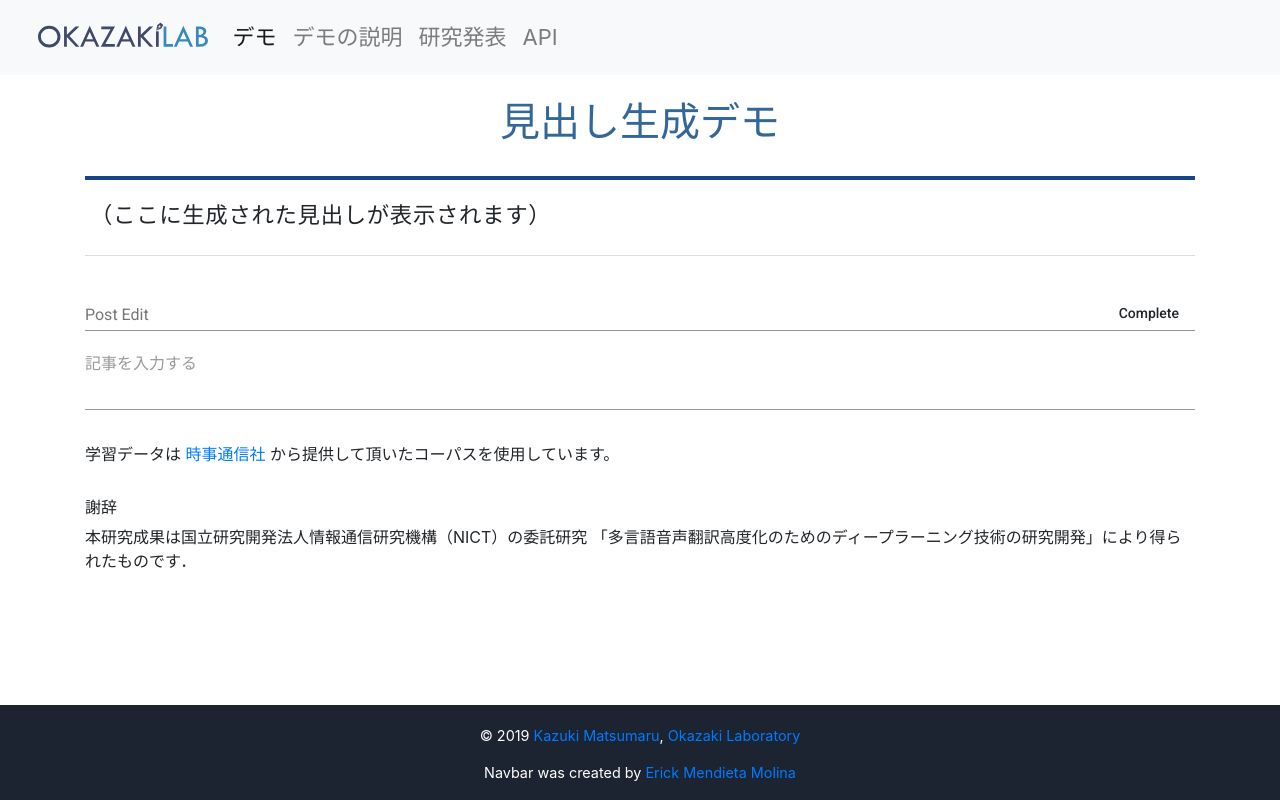
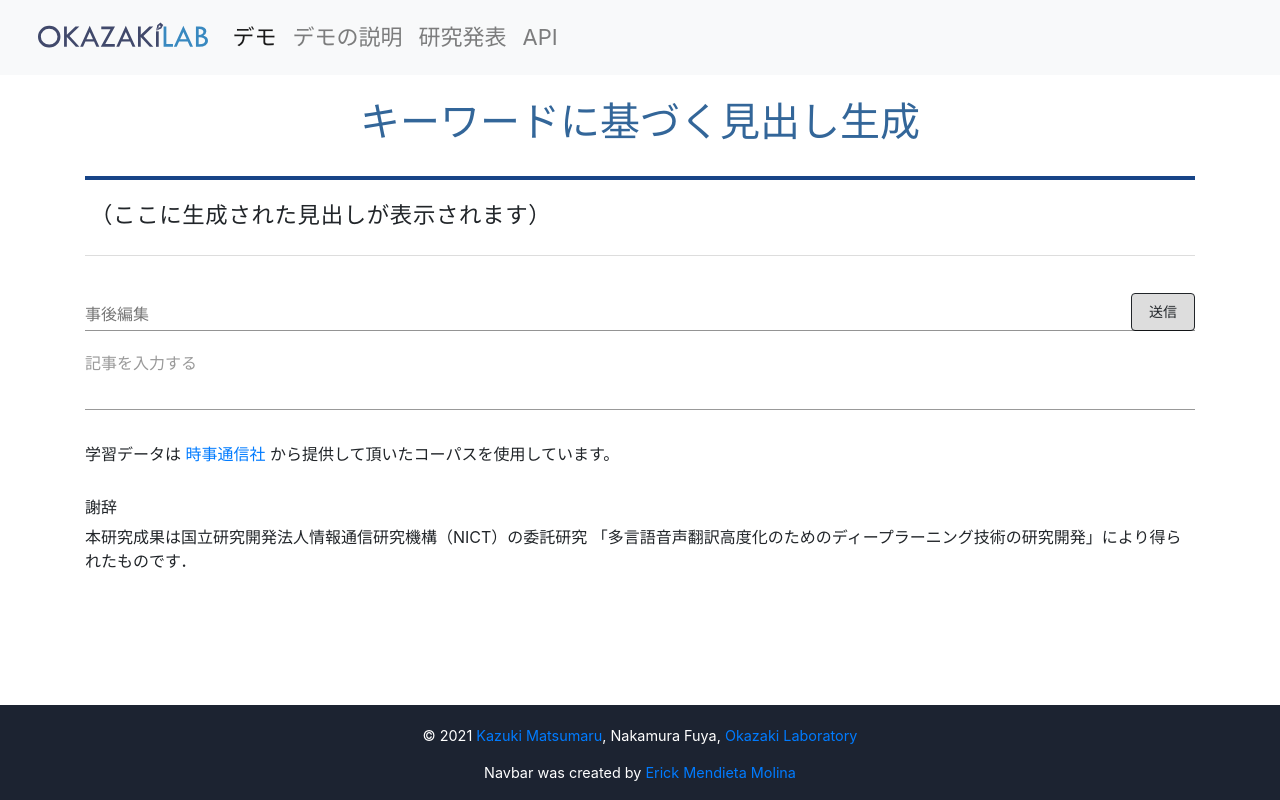
Before and after one commit to teanakamura/headline-generation-interface, an Angular app: page / in a window 1280 px wide. Built offline with nearby package versions, Linux system fonts and the light colour scheme; what ngx-markdown would draw is missing.

Commit message:
change css

```diff
--- a/src/app/app.component.html
+++ b/src/app/app.component.html
@@ -32,8 +32,9 @@
 
 <footer>
     <p>
-      © 2019
+      © 2021
       <a href="https://twitter.com/jh" target="_blank">Kazuki Matsumaru</a>,
+      Nakamura Fuya,
       <a href="https://www.nlp.c.titech.ac.jp/index.ja.html" target="_blank">Okazaki Laboratory</a>
     </p>
     <p>
--- a/src/app/generate/generate.component.html
+++ b/src/app/generate/generate.component.html
@@ -1,4 +1,4 @@
-<h1>見出し生成デモ</h1>
+<h1>キーワードに基づく見出し生成</h1>
 
 
 <div class="headline">
@@ -6,7 +6,7 @@
 </div>
 
 <mat-form-field style="width: 100%;">
-<mat-label>Post Edit</mat-label>
+<mat-label>事後編集</mat-label>
 <textarea matInput
 cdkTextareaAutosize
 cdkAutosizeMinRows="1"
@@ -14,7 +14,7 @@ cdkAutosizeMinRows="1"
 </textarea>
 <button mat-button
         (click)="onClickComplete()">
-  Complete
+  送信
 </button>
 </mat-form-field>
 
@@ -56,7 +56,7 @@ cdkAutosizeMinRows="1"
 <!-- </form>                                                     -->
 
 <div *ngIf="keywords.length">
-  <p>Selected Keywords</p>
+  <p class="label">選択されたキーワード</p>
   <ul>
     <li *ngFor="let keyword of keywords">
       {{ keyword }}
--- a/src/app/generate/generate.component.scss
+++ b/src/app/generate/generate.component.scss
@@ -30,6 +30,13 @@ button {
   position: absolute;
   right: 0;
   bottom: 0;
+  border: 1px solid;
+  background-color: #DDDDDD;
+}
+
+.label {
+  margin: 1em 0;
+  color: #999999;
 }
 
 .model-mode {
```
